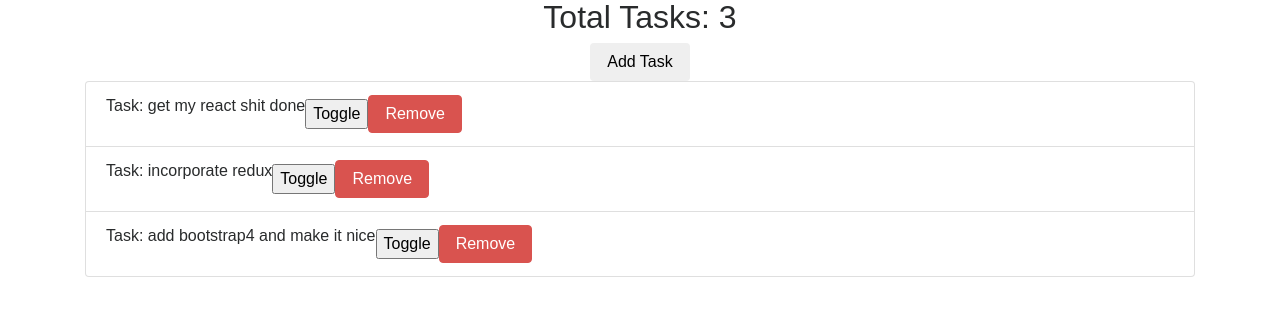
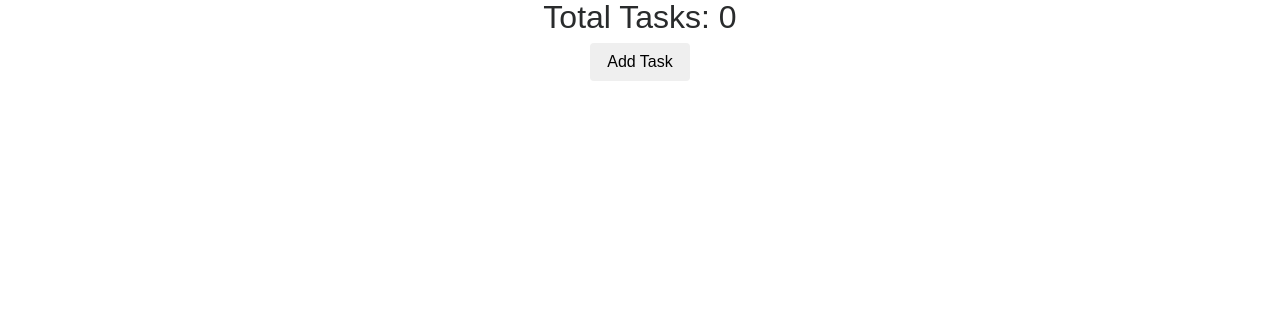
Before and after one commit to thechutrain/todo-ui-react, a React (Create React App) app: page / in a window 1280 px wide. Shown: the top 316 px of the page. Built offline with nearby package versions, Linux system fonts and the light colour scheme.

Commit message:
cleaned up the _addTask

```diff
--- a/src/Components/Todo/Todo.jsx
+++ b/src/Components/Todo/Todo.jsx
@@ -6,55 +6,32 @@ class Todo extends Component {
 	constructor(props) {
 		super(props)
 		this.state = {
-			tasks: [
-				{ id: 1, task: 'get my react shit done', complete: false },
-				{ id: 2, task: 'incorporate redux', complete: true },
-				{ id: 3, task: 'add bootstrap4 and make it nice', complete: false }
-			],
-			lastId: 3
+			tasks: [],
+			lastId: 0
 		}
+		// this.state = {
+		// 	tasks: [
+		// 		{ id: 1, task: 'get my react shit done', complete: false },
+		// 		{ id: 2, task: 'incorporate redux', complete: true },
+		// 		{ id: 3, task: 'add bootstrap4 and make it nice', complete: false }
+		// 	],
+		// 	lastId: 3
+		// }
 	}
 	_addTask = taskObj => {
-		// create the new task
-		let newId = this.state.lastId
-		const newTask = Object.assign({ task: '', complete: false }, taskObj, {
-			id: ++newId
-		})
-		// update the state
 		this.setState(prevState => {
+			const newTask = { task: '', complete: false, id: ++prevState.lastId }
 			const updatedTasks = prevState.tasks
 			updatedTasks.push(newTask)
-			return { tasks: updatedTasks, lastId: ++prevState.lastId }
+			return { tasks: updatedTasks }
 		})
 	}
-	// ====== VERSION 1 =========
-	// _removeTask = id => {
-	// 	this.setState(prevState => {
-	// 		const updatedTasks = prevState.tasks.filter(task => task.id !== id)
-	// 		return { tasks: updatedTasks }
-	// 	})
-	// }
-	// ======== VERSION 2 ========
 	_removeTask = id => () => {
 		this.setState(prevState => {
 			const updatedTasks = prevState.tasks.filter(task => task.id !== id)
 			return { tasks: updatedTasks }
 		})
 	}
-	// ====== VERSION 1 =========
-	// _toggleComplete = id => {
-	// this.setState(prevState => {
-	// 	const updatedTasks = prevState.tasks.map(task => {
-	// 		if (task.id === id) {
-	// 			return { ...task, complete: !task.complete }
-	// 		} else {
-	// 			return task
-	// 		}
-	// 	})
-	// 	return { tasks: updatedTasks }
-	// })
-	// }
-	// ====== VERSION 2 =========
 	_toggleComplete = id => () => {
 		this.setState(prevState => {
 			const updatedTasks = prevState.tasks.map(
```
